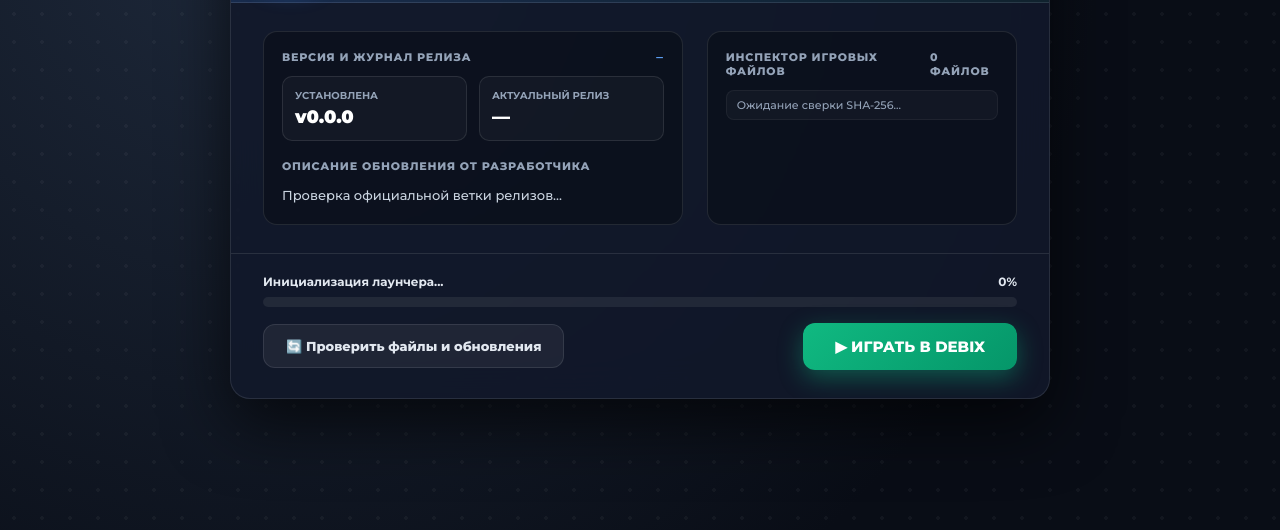
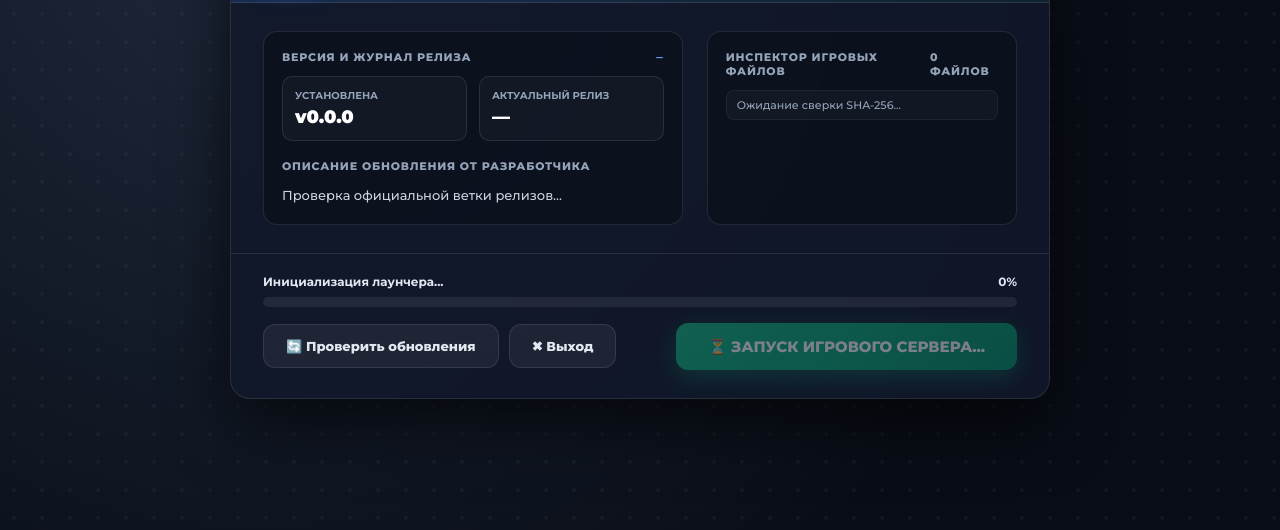
Before and after one commit to VoxelBear/DebiX, a website: page launcher.html in a window 1280 px wide. Both pictures are taken after a click on the button "▶ ИГРАТЬ В DEBIX". Shown: the part 252-782 px from the top of the page. Drawn offline with Linux system fonts and the light colour scheme; no server answers.

```diff
--- a/launcher.html
+++ b/launcher.html
@@ -398,8 +398,9 @@
 
         <div class="actions-row">
             <div style="display: flex; gap: 10px;">
-                <button id="btnCheck" class="btn btn-secondary">🔄 Проверить файлы и обновления</button>
+                <button id="btnCheck" class="btn btn-secondary">🔄 Проверить обновления</button>
                 <button id="btnUpdate" class="btn btn-update" style="display: none;">⬇️ Скачать обновление</button>
+                <button id="btnQuit" class="btn btn-secondary" title="Остановить сервер и закрыть лаунчер">✖ Выход</button>
             </div>
             <button id="btnPlay" class="btn btn-play">▶ ИГРАТЬ В DEBIX</button>
         </div>
@@ -505,13 +506,31 @@
         await fetchStatus();
     });
 
+    let isLaunchingGame = false;
+
     $('btnPlay').addEventListener('click', async () => {
-        const res = await fetch('/api/launcher/play', { method: 'POST' });
-        const data = await res.json();
-        if (!data.ok && data.error) {
-            alert(data.error);
+        if (isLaunchingGame) return;
+        isLaunchingGame = true;
+        $('btnPlay').disabled = true;
+        $('btnPlay').textContent = '⏳ ЗАПУСК ИГРОВОГО СЕРВЕРА...';
+
+        try {
+            const res = await fetch('/api/launcher/play', { method: 'POST' });
+            const data = await res.json();
+            if (!data.ok && data.error) {
+                alert(data.error);
+            }
+        } finally {
+            isLaunchingGame = false;
+            await fetchStatus();
         }
-        await fetchStatus();
+    });
+
+    $('btnQuit').addEventListener('click', async () => {
+        try {
+            await fetch('/api/launcher/quit', { method: 'POST' });
+        } catch (e) {}
+        window.close();
     });
 
     fetchStatus();
```
Also changed, not shown: 1 other file.
